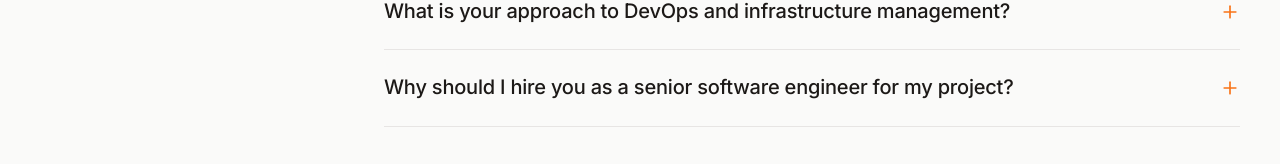
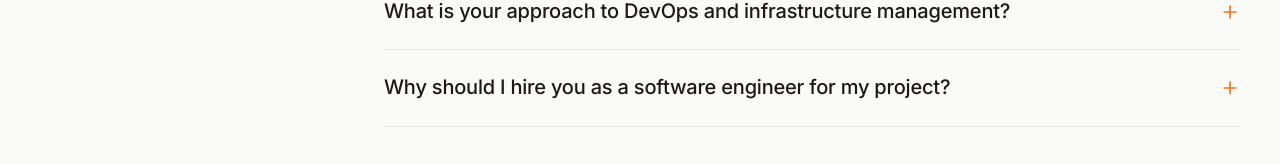
Before and after one commit to abhimehrr/iabhi_, a Next.js app: page /faq in a window 1280 px wide. Shown: the part 505-669 px from the top of the page. Built offline with nearby package versions, Linux system fonts and the light colour scheme.

Commit message:
Refactor FAQ item question and answer for clarity and accuracy

```diff
--- a/src/app/faq/page.tsx
+++ b/src/app/faq/page.tsx
@@ -49,10 +49,9 @@ const FAQ_ITEMS: readonly FaqItem[] = [
       "As a DevOps engineer, I prioritize automation, CI/CD efficiency, and cloud-native architecture. My goal is to ensure your software is reliable, secure, and capable of handling high traffic loads with minimal downtime, allowing your team to focus on feature development.",
   },
   {
-    question:
-      "Why should I hire you as a senior software engineer for my project?",
+    question: "Why should I hire you as a software engineer for my project?",
     answer:
-      "With a deep background as a senior software engineer, I bring technical leadership, architectural foresight, and a problem-solving mindset to every project. Whether you need a complex AI system or a high-performance web application, I deliver clean, efficient, and future-proof code that aligns with your business objectives.",
+      "With hands-on production experience as a software engineer, I bring ownership, architectural thinking, and a problem-solving mindset to every project. Whether you need a complex AI system or a high-performance web application, I deliver clean, efficient, and future-proof code that aligns with your business objectives.",
   },
 ];
 
```
